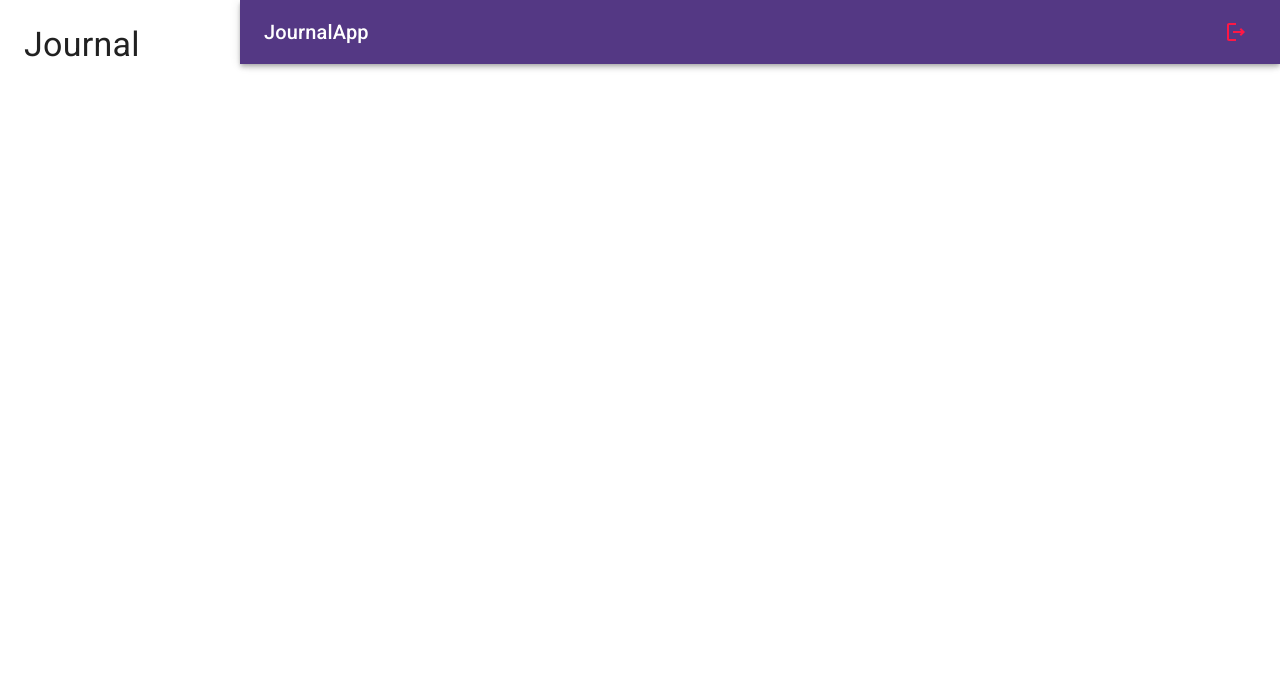
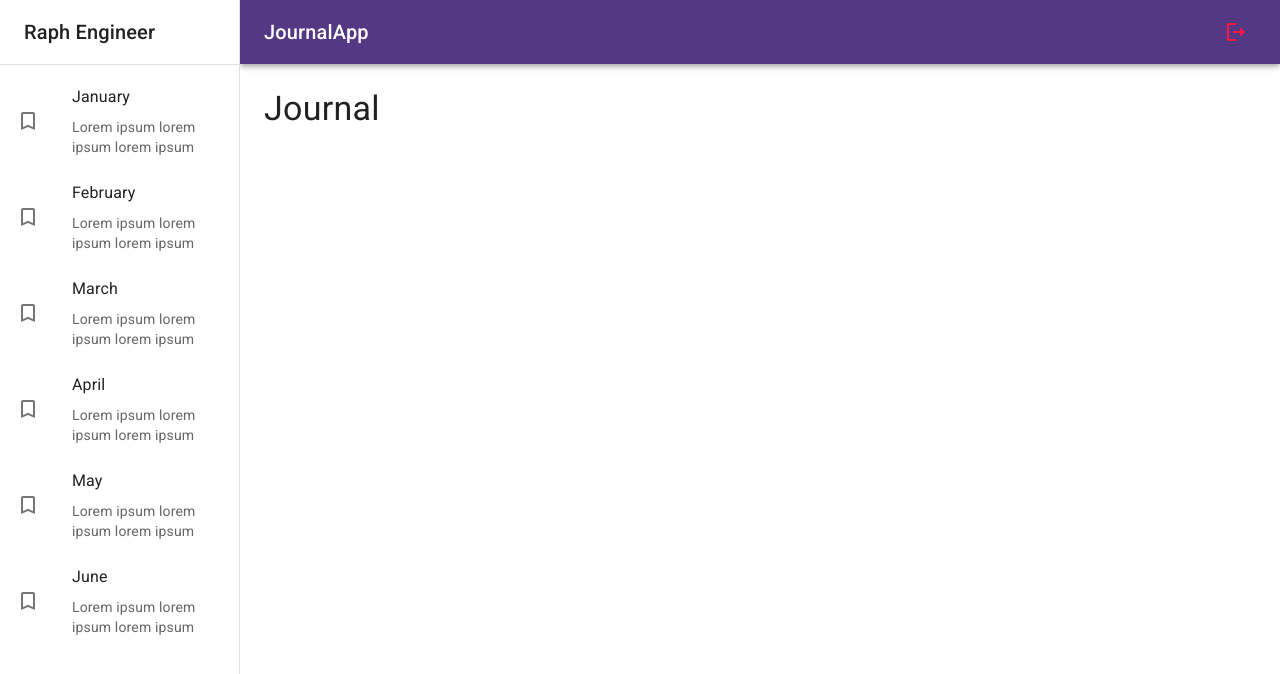
Before and after one commit to rortizv/journal-app, a React (Vite) app: page / in a window 1280 px wide. Shown: the top 674 px of the page. Built offline with nearby package versions, Linux system fonts and the light colour scheme.

Commit message:
Sidebar configuration layout

```diff
--- /dev/null
+++ b/src/journal/components/SideBar.jsx
@@ -0,0 +1,43 @@
+import { List, ListItem, ListItemIcon, ListItemButton, Box, Divider, Drawer, Toolbar, Typography, ListItemText, Grid } from '@mui/material'
+import { TurnedInNot } from '@mui/icons-material'
+
+
+export const SideBar = ({drawerWidth = 240}) => {
+  return (
+    <Box
+        component="nav"
+        sx={{ width: { sm: drawerWidth }, flexShrink: { sm: 0 } }}
+    >
+        <Drawer
+            variant='permanent'
+            open={true}
+            sx={{
+                display: { xs: 'none', sm: 'block' },
+                '& .MuiDrawer-paper': { width: drawerWidth, boxSizing: 'border-box' },
+            }}
+        >
+            <Toolbar>
+                <Typography variant='h6' noWrap component='div'>Raph Engineer</Typography>
+            </Toolbar>
+            <Divider />
+            <List>
+                {['January', 'February', 'March', 'April', 'May', 'June'].map((text) => (
+                    <ListItem  key={text} disablePadding>
+                        <ListItemButton>
+                            <ListItemIcon>
+                                <TurnedInNot />
+                            </ListItemIcon>
+                            <Grid container>
+                                <ListItemText primary={text} />
+                                <ListItemText secondary='Lorem ipsum lorem ipsum lorem ipsum' />
+                            </Grid>
+                        </ListItemButton>
+                    </ListItem>
+                ))}
+            </List>
+
+        </Drawer>
+
+    </Box>
+  )
+}
--- a/src/journal/components/index.js
+++ b/src/journal/components/index.js
@@ -1 +1,2 @@
 export * from './NavBar'
+export * from './SideBar'
--- a/src/journal/layout/JournalLayout.jsx
+++ b/src/journal/layout/JournalLayout.jsx
@@ -1,5 +1,5 @@
-import { Box } from '@mui/material'
-import { NavBar } from '../components';
+import { Box, Toolbar } from '@mui/material'
+import { NavBar, SideBar } from '../components';
 
 
 const drawerWidth = 240;
@@ -8,9 +8,10 @@
   return (
     <Box sx={{display: 'flex'}}>
         <NavBar drawerWidth={drawerWidth}/>
-        {/* sidebar */}
+        <SideBar drawerWidth={drawerWidth}/>
 
         <Box component="main" sx={{ flexGrow: 1, p: 3 }}>
+            <Toolbar />
             {children}
         </Box>
     </Box>
```
